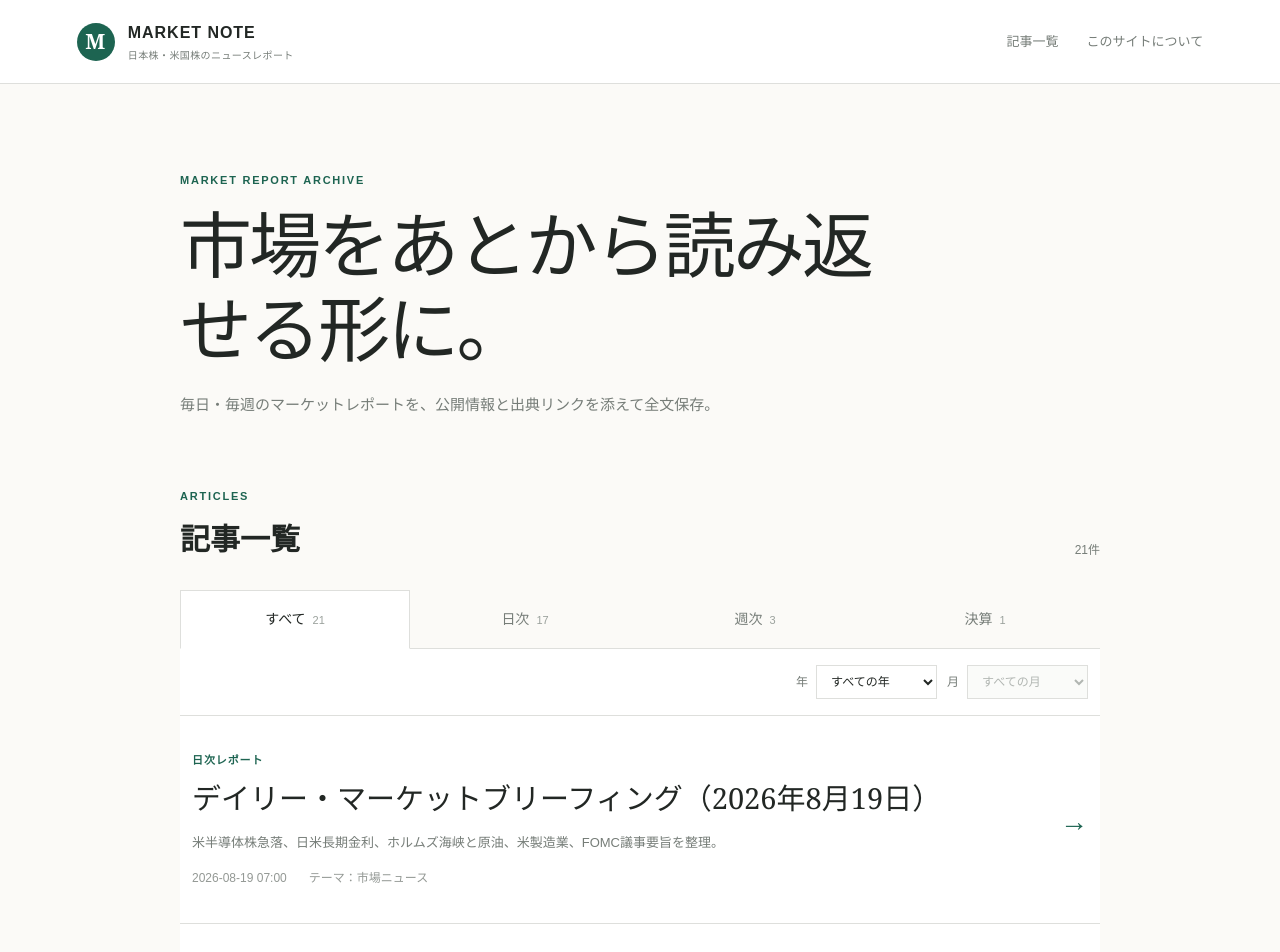
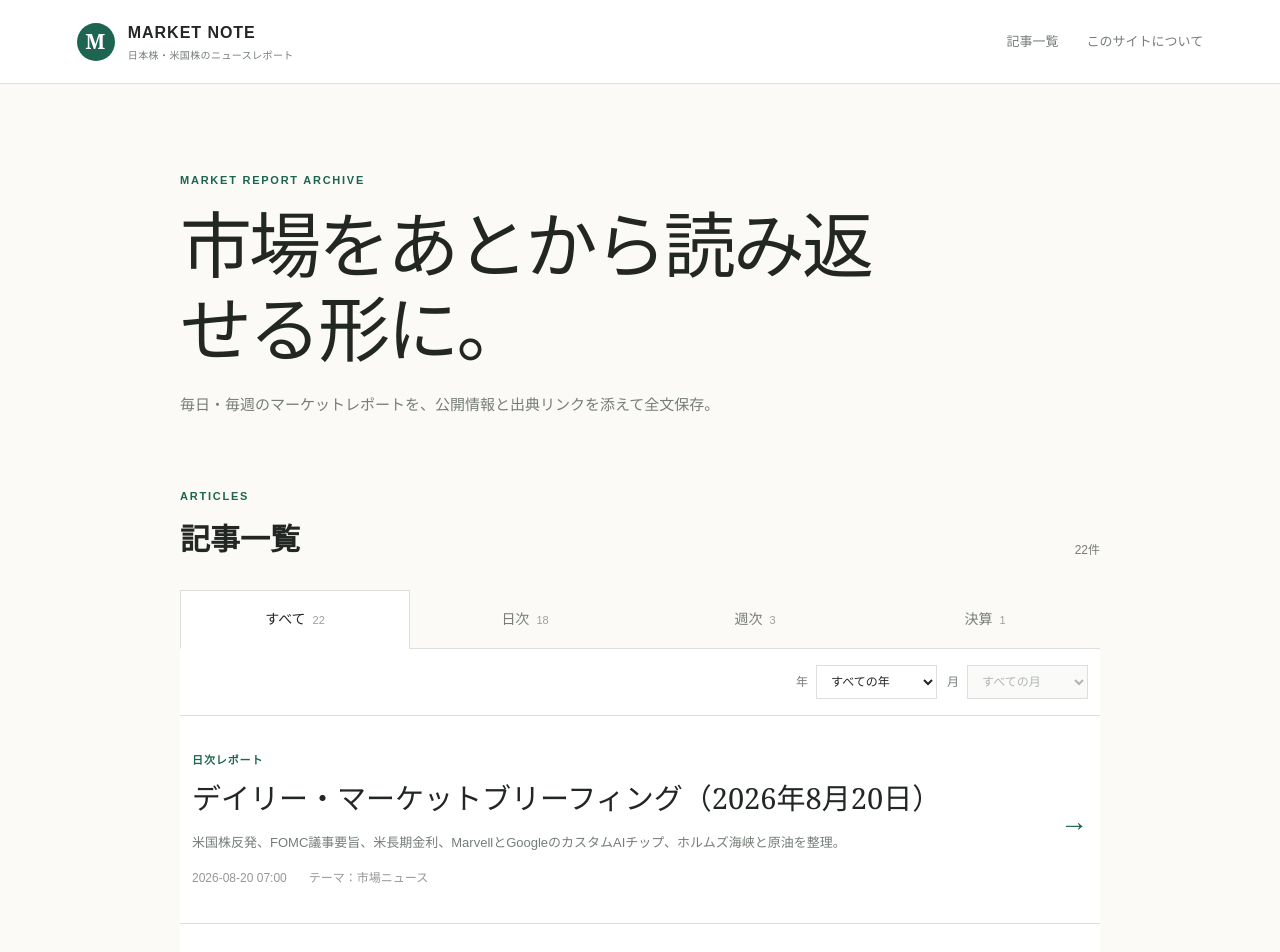
Before and after one commit to market-note-jp/market-note, a Next.js app: page / in a window 1280 px wide. Shown: the top 952 px of the page. Built offline with nearby package versions, Linux system fonts and the light colour scheme.

Commit message:
Add 2026-08-20 briefing to article index

```diff
--- a/app/page.tsx
+++ b/app/page.tsx
@@ -2,6 +2,14 @@ import Link from "next/link";
 import ArticleArchive from "./article-archive";
 
 const articles = [
+  {
+    kind: "日次レポート",
+    date: "2026-08-20 07:00",
+    dateTime: "2026-08-20T07:00:00+09:00",
+    title: "デイリー・マーケットブリーフィング（2026年8月20日）",
+    excerpt: "米国株反発、FOMC議事要旨、米長期金利、MarvellとGoogleのカスタムAIチップ、ホルムズ海峡と原油を整理。",
+    href: "/articles/daily-2026-08-20",
+  },
   {
     kind: "日次レポート",
     date: "2026-08-19 07:00",
```
